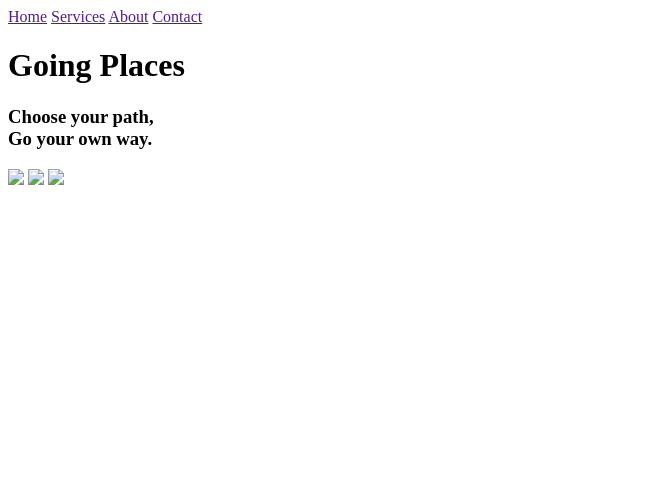
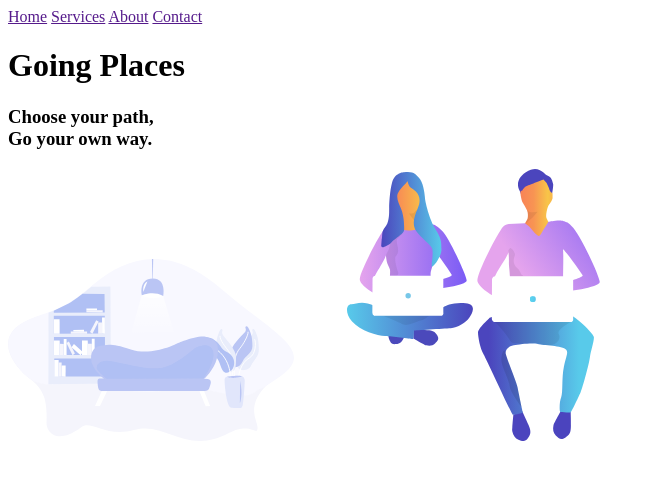
Before and after one commit to ecodonohoe/going-places, a plain HTML site: page index.html in a window 1280 px wide. Shown: the whole page, without its empty margins (0-655 px from the left). Drawn offline with Linux system fonts and the light colour scheme.

Commit message:
Update index.html

```diff
--- a/index.html
+++ b/index.html
@@ -31,9 +31,9 @@
             </div>
 
             <div id="graphic">
-                <img src="bg-5.svg">
-                <img src="girl_laptop.svg">
-                <img src="man_working.svg">
+                <img src="assets/bg-5.svg">
+                <img src="assets/girl_laptop.svg">
+                <img src="assets/man_working.svg">
             </div>
 
         </div>
```
